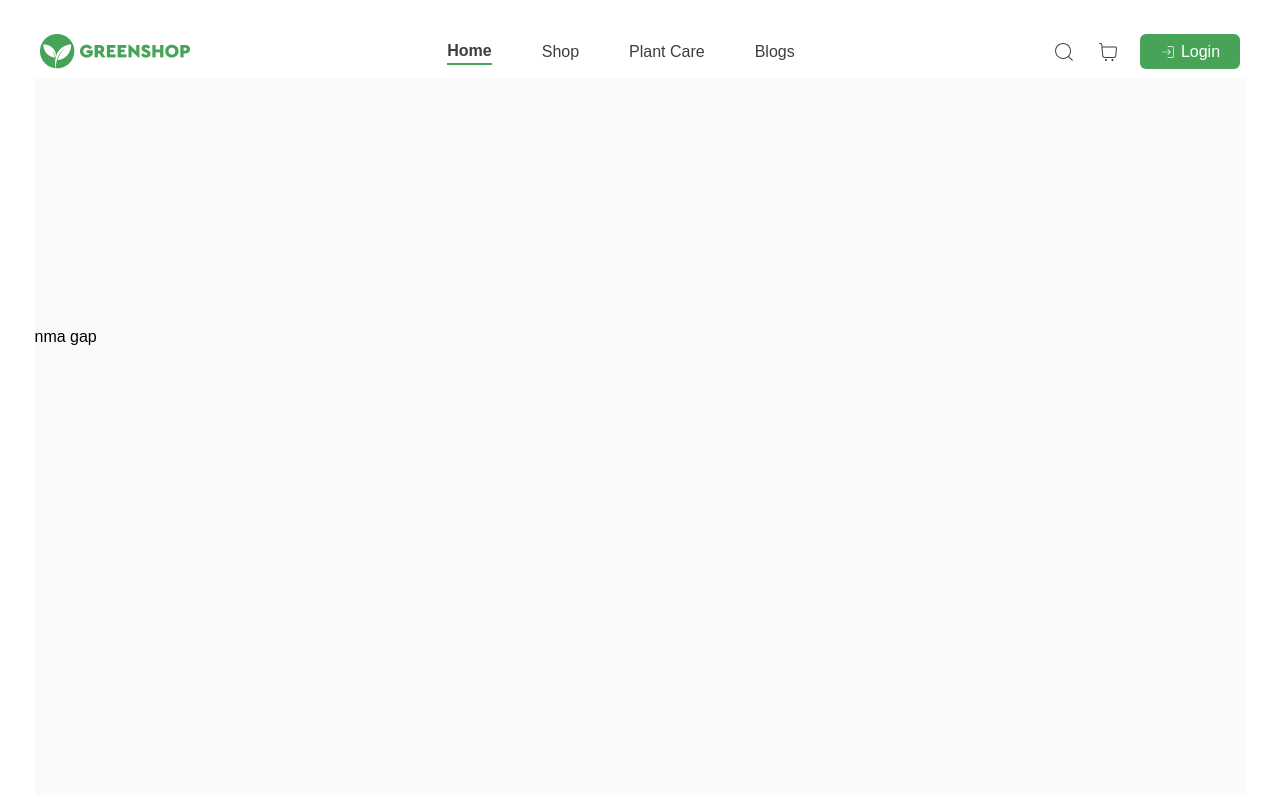
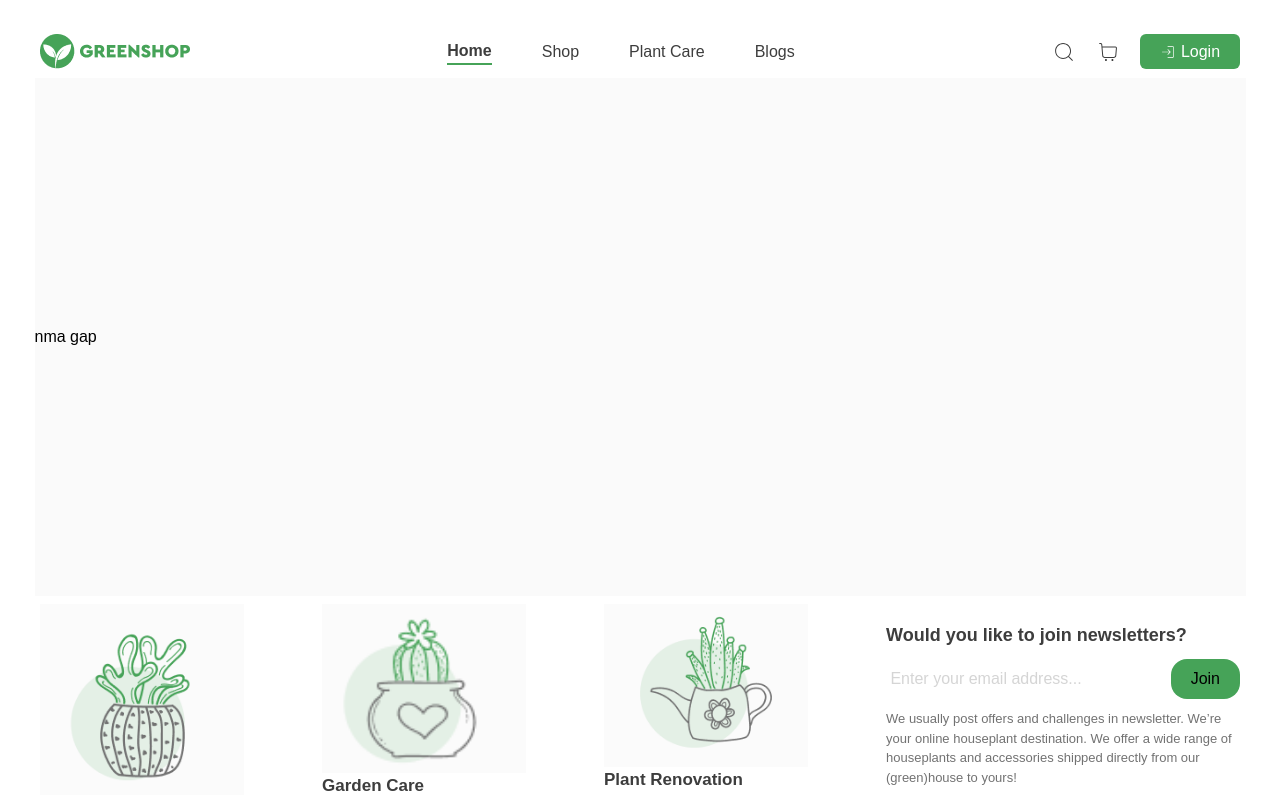
Before and after one commit to mirmakhmud5051/GREENSHOP, a React (Vite) app: page / in a window 1280 px wide. Shown: the top 795 px of the page. Built offline with nearby package versions, Linux system fonts and the light colour scheme.

Commit message:
home fixing

```diff
--- a/src/App.jsx
+++ b/src/App.jsx
@@ -8,13 +8,13 @@ function App() {
   return (
     <div className=' container flex flex-col  items-center py-[25px]'>
       <Header/>
-      <Home/>
+
       <Routes>
         <Route path="/" element={<Home />} />
         <Route path="/cart" element={<Cart />} />
 
       </Routes>
-      {/* <Footer/> */}
+      <Footer/>
     </div>
   );
 }
```
